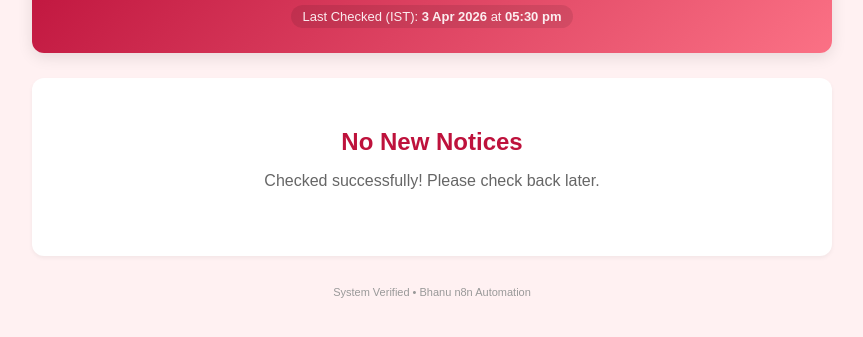
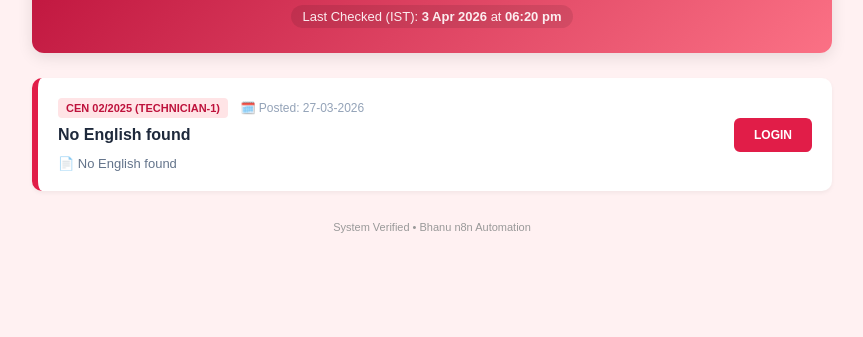
Before and after one commit to Sidduhack/gov-notification-n8n, a plain HTML site: page index.html in a window 1280 px wide. Shown: the part 79-416 px from the top of the page, without its empty margins (208-1071 px from the left). Drawn offline with Linux system fonts and the light colour scheme.

Commit message:
🔥 ALERT: 1 Recruitment Updates

```diff
--- a/index.html
+++ b/index.html
@@ -22,12 +22,23 @@
     <div class="container">
         <div class="header-hot">
             <h1>🔥 FRESH RELEASES</h1>
-            <div class="subtitle">Last Checked (IST): <b>3 Apr 2026</b> at <b>05:30 pm</b></div>
+            <div class="subtitle">Last Checked (IST): <b>3 Apr 2026</b> at <b>06:20 pm</b></div>
         </div>
 
-    <div style="text-align: center; padding: 50px 20px; color: #666; background: #fff; border-radius: 12px; box-shadow: 0 2px 4px rgba(0,0,0,0.05);">
-        <h2 style="color: #be123c; margin: 0;">No New Notices</h2>
-        <p>Checked successfully! Please check back later.</p>
+    <div class="job-card">
+        <div class="job-details">
+            <div style="margin-bottom: 8px;">
+                <span class="badge">CEN 02/2025 (Technician-1)</span>
+                <span style="font-size: 12px; color: #94a3b8;">🗓️ Posted: 27-03-2026</span>
+            </div>
+            <h3>No English found</h3>
+            <div style="font-size: 13px; color: #64748b; margin-top: 5px;">📄 No English found</div>
+        </div>
+        <div class="btn-container">
+            <a href="#" class="btn-apply" target="_blank">LOGIN</a>
+
+
+        </div>
     </div>
         <div style="text-align: center; margin-top: 30px; font-size: 11px; color: #999;">
             System Verified • Bhanu n8n Automation
```
